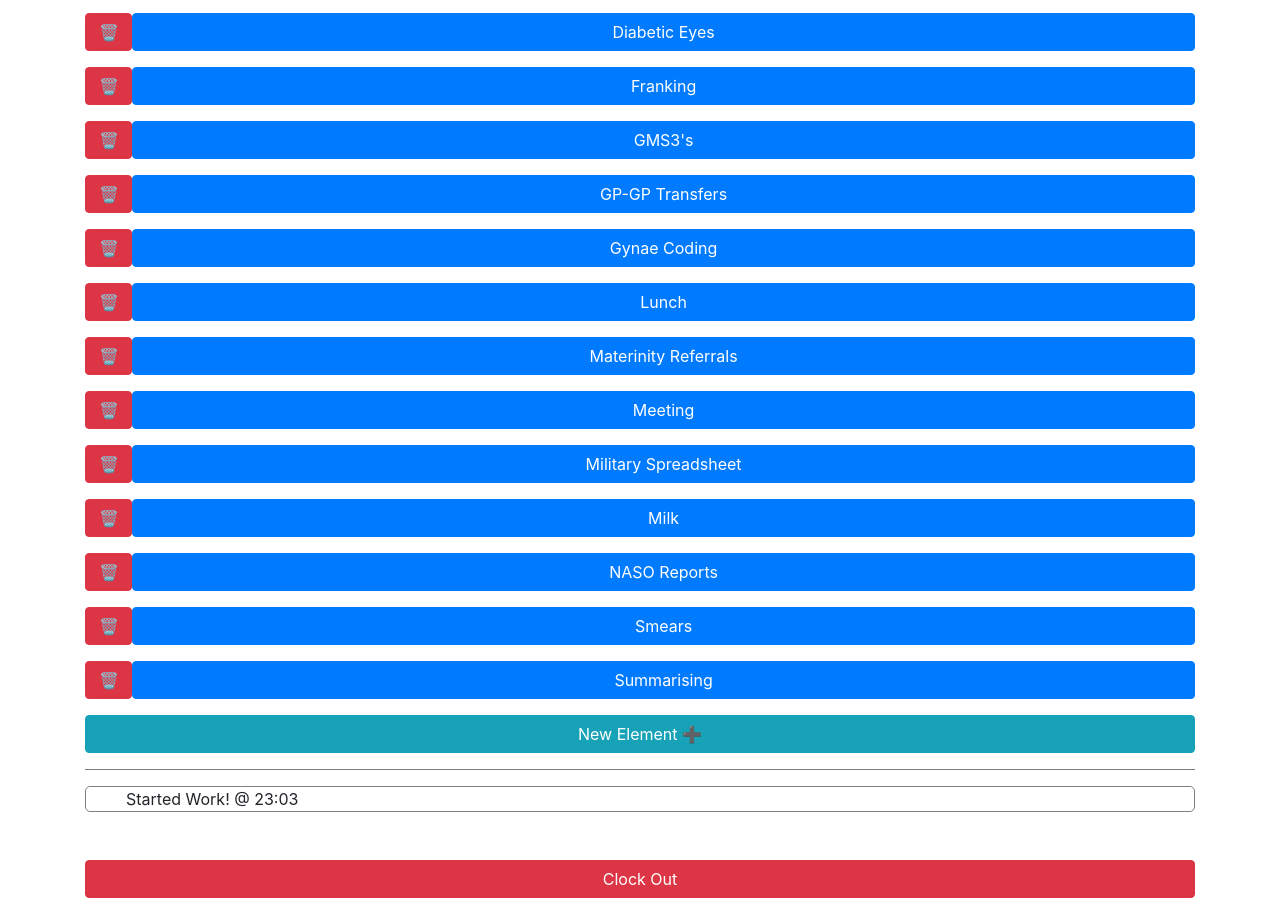
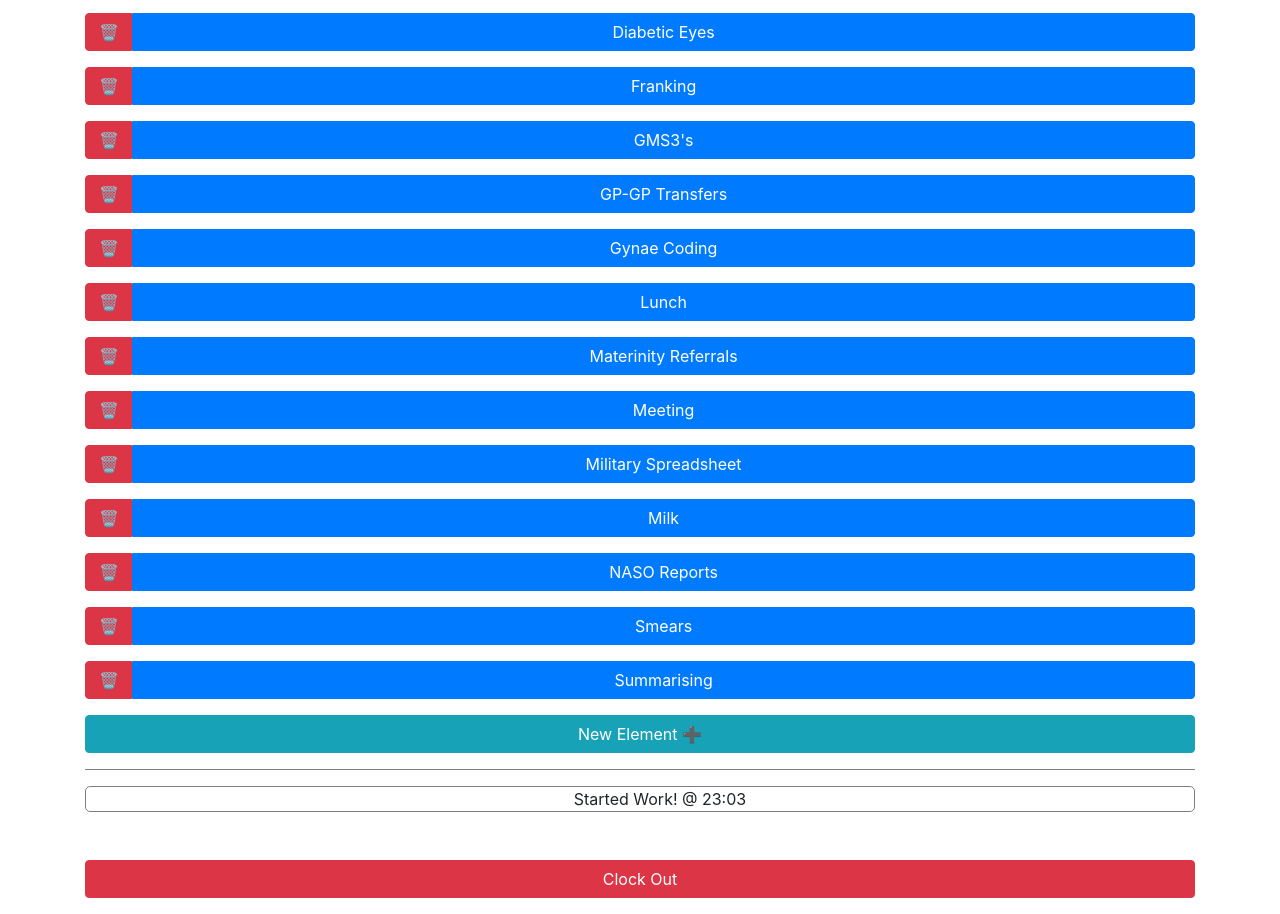
Before and after one commit to SamMayWork/remotetimetrack, a plain HTML site: page tracking.html in a window 1280 px wide. Shown: the part 369-1283 px from the top of the page. Drawn offline with nearby package versions, Linux system fonts and the light colour scheme.

Commit message:
✍️ Fixed some of the formatting for the buttons

```diff
--- a/sass/tracking.scss
+++ b/sass/tracking.scss
@@ -26,6 +26,7 @@ h1 {
   border : 1px solid gray;
   border-radius : 5px;
   list-style-type: none;
+  text-align : center;
 }
 
 #currentTaskHeader {
@@ -44,10 +45,12 @@ h1 {
 
   .text {
     flex : 98;
+    border-radius : 0 0.25rem 0.25rem 0;
   }
 
   .waste {
     flex : 2;
+    border-radius : 0.25rem 0 0 0.25rem;
   }
 }
 
@@ -112,8 +115,6 @@ h1 {
   }
 }
 
-
-
 #hiddenadd {
   @include hidden-modal;
 
```
Also changed, not shown: css/tracking.css, 1 other file.
